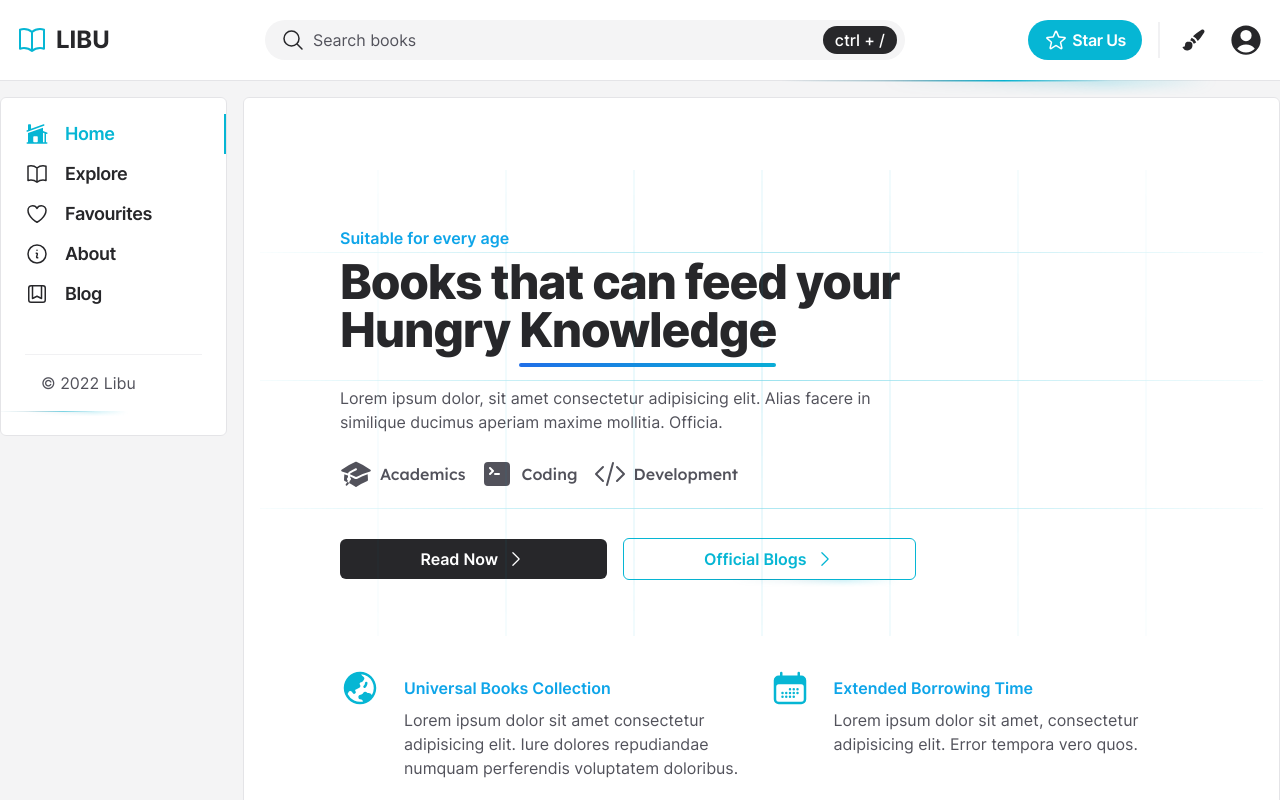
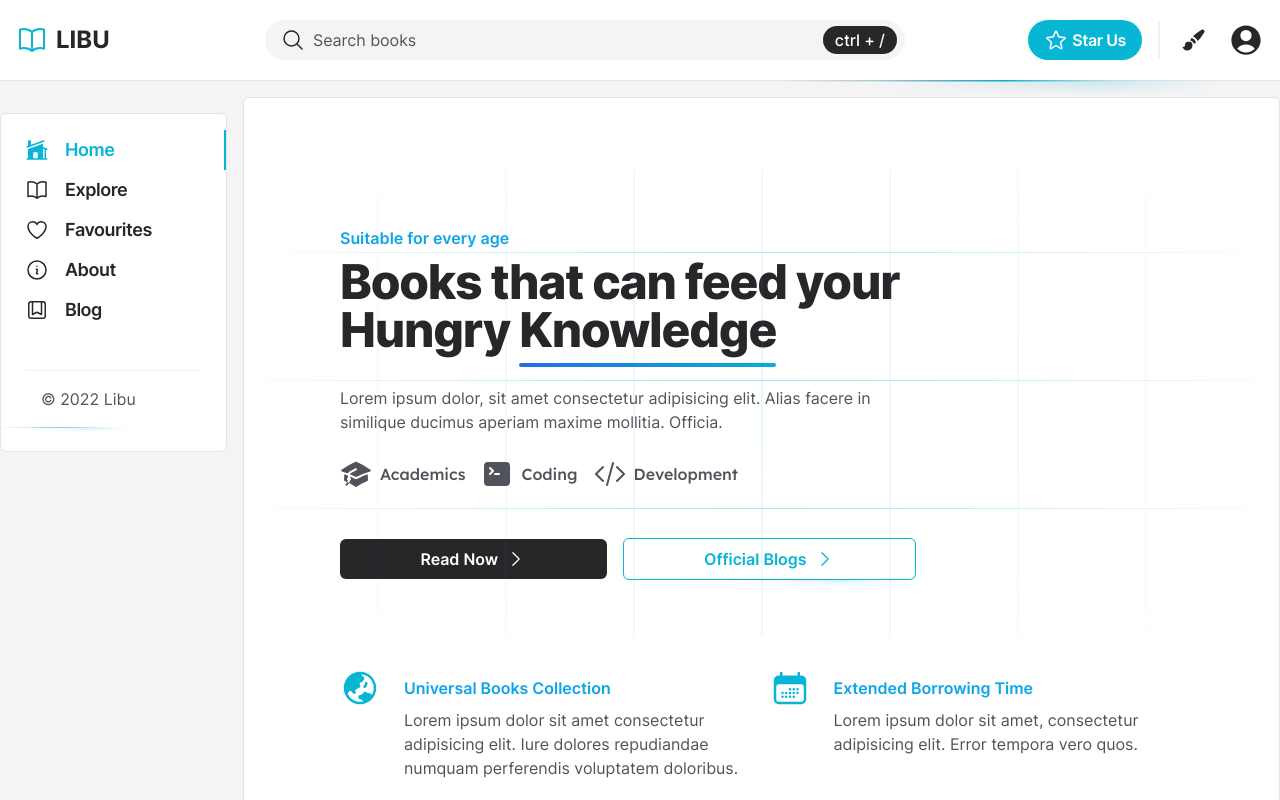
Before and after one commit to sboy99/Libu-The-Modern-Library, a React (Vite) app: page / in a window 1280 px wide. Shown: the top 800 px of the page. Built offline with nearby package versions, Linux system fonts and the light colour scheme; what prettier-plugin-tailwindcss would draw is missing.

Commit message:
fix: minor overflow issue on small devices

```diff
--- a/src/app/components/layouts/index.tsx
+++ b/src/app/components/layouts/index.tsx
@@ -19,7 +19,7 @@ const Layout: React.FC = (): JSX.Element => {
       </div>
       {/* Menu and outlet together */}
       <Container>
-        <div className="grid py-4 lg:grid-cols-16 lg:gap-4">
+        <div className="grid overflow-hidden py-4 lg:grid-cols-16 lg:gap-4">
           {windowWidth >= 1024 && (
             <aside className="!sticky inset-x-0 top-4 h-fit flex-shrink lg:col-span-3 ">
               <Menu />
```
